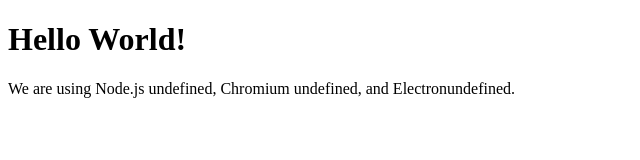
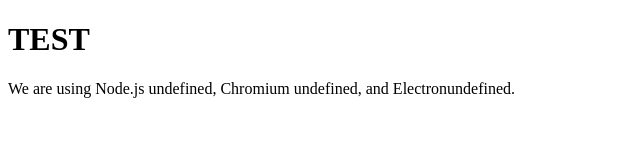
Before and after one commit to samuelshumake/dm_generator, an Electron app: page index.html in a window 800 px wide. Shown: the whole page, without its empty margins (0-640 px from the left). Drawn offline with Linux system fonts and the light colour scheme.

```diff
--- a/index.html
+++ b/index.html
@@ -6,7 +6,7 @@
     <meta http-equiv="Content-Security-Policy" content="script-src 'self' 'unsafe-inline';" />
 </head>
 <body style="background: white;">
-    <h1>Hello World!</h1>
+    <h1>TEST</h1>
     <p>
         We are using Node.js <span id="node-version"></span>,
         Chromium <span id="chrome-version"></span>,
```
Also changed, not shown: package.json (+38 -1 lines), README.md, 2 other files.
